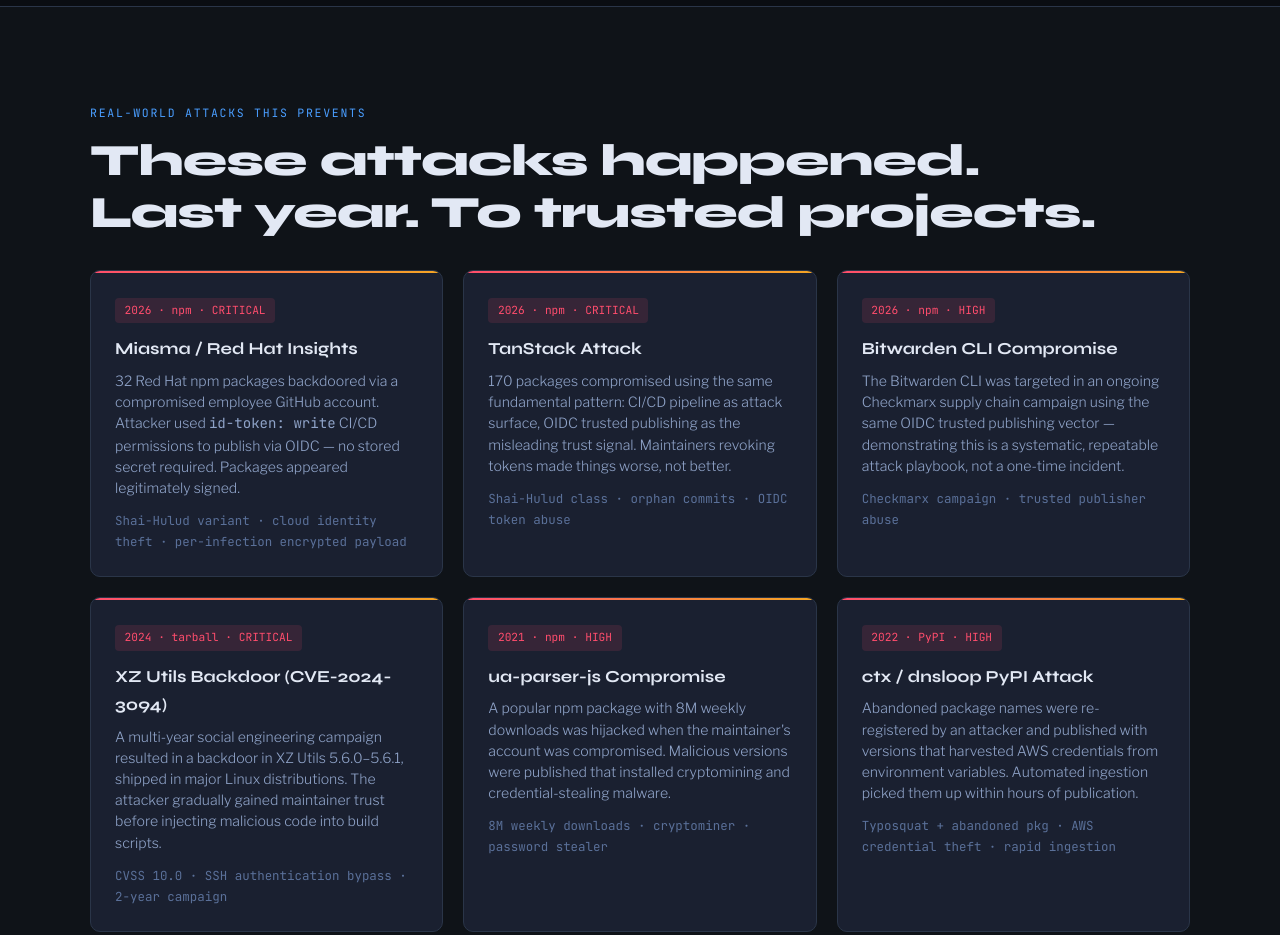
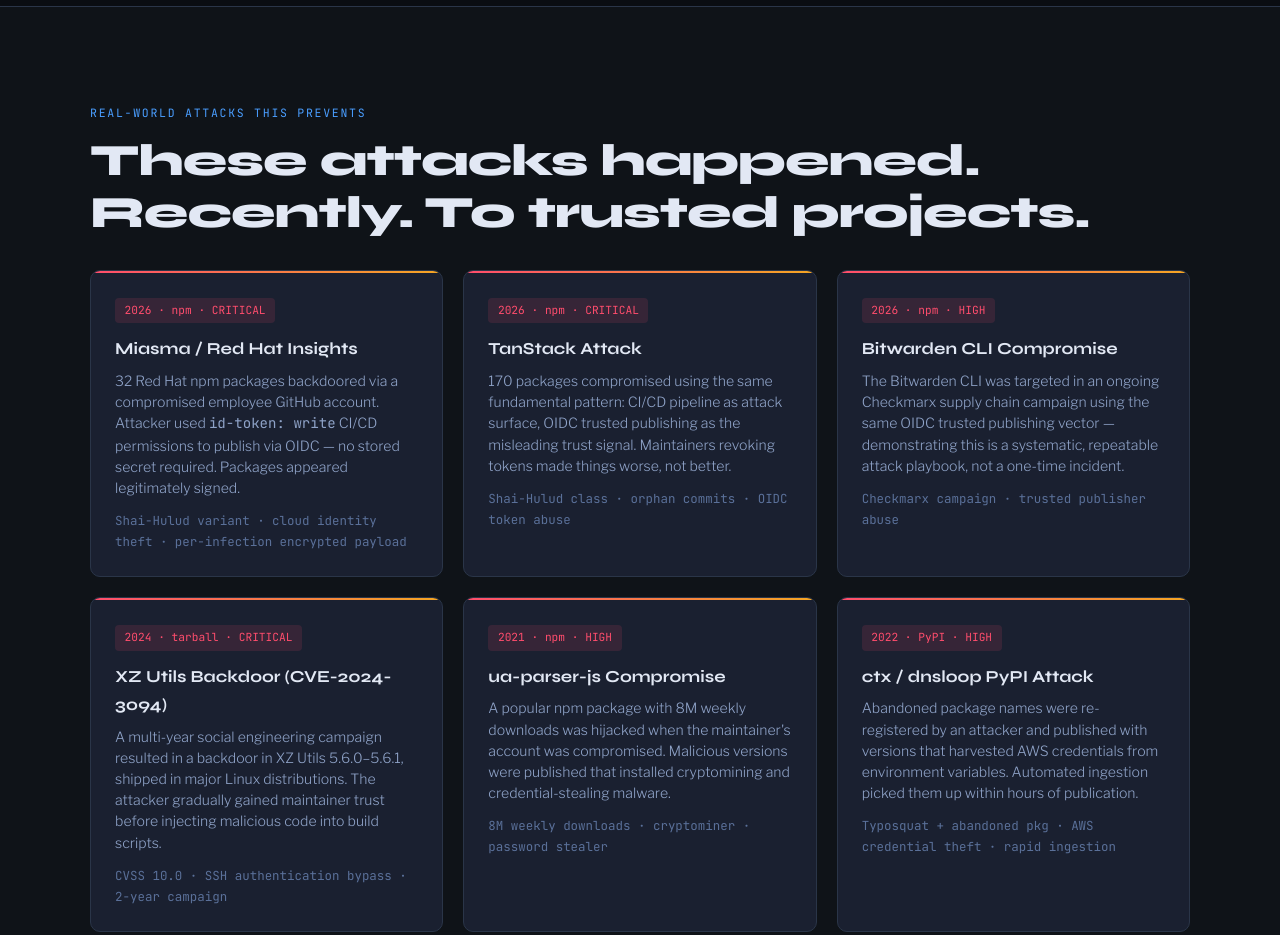
Before and after one commit to chrisgillham/oss-trust-framework, a plain HTML site: page docs/index.html in a window 1280 px wide. Shown: the part 980-1915 px from the top of the page. Drawn offline with nearby package versions, Linux system fonts and the light colour scheme.

Commit message:
Update incident section title for clarity

```diff
--- a/docs/index.html
+++ b/docs/index.html
@@ -579,7 +579,7 @@
 <section class="incident-section" id="incidents">
   <div class="container">
     <div class="section-label">Real-world attacks this prevents</div>
-    <div class="section-title" style="margin-bottom:2rem;">These attacks happened.<br>Last year. To trusted projects.</div>
+    <div class="section-title" style="margin-bottom:2rem;">These attacks happened.<br>Recently. To trusted projects.</div>
     <div class="incidents-grid">
       <div class="incident-card">
         <div class="incident-tag">2026 · npm · CRITICAL</div>
```
